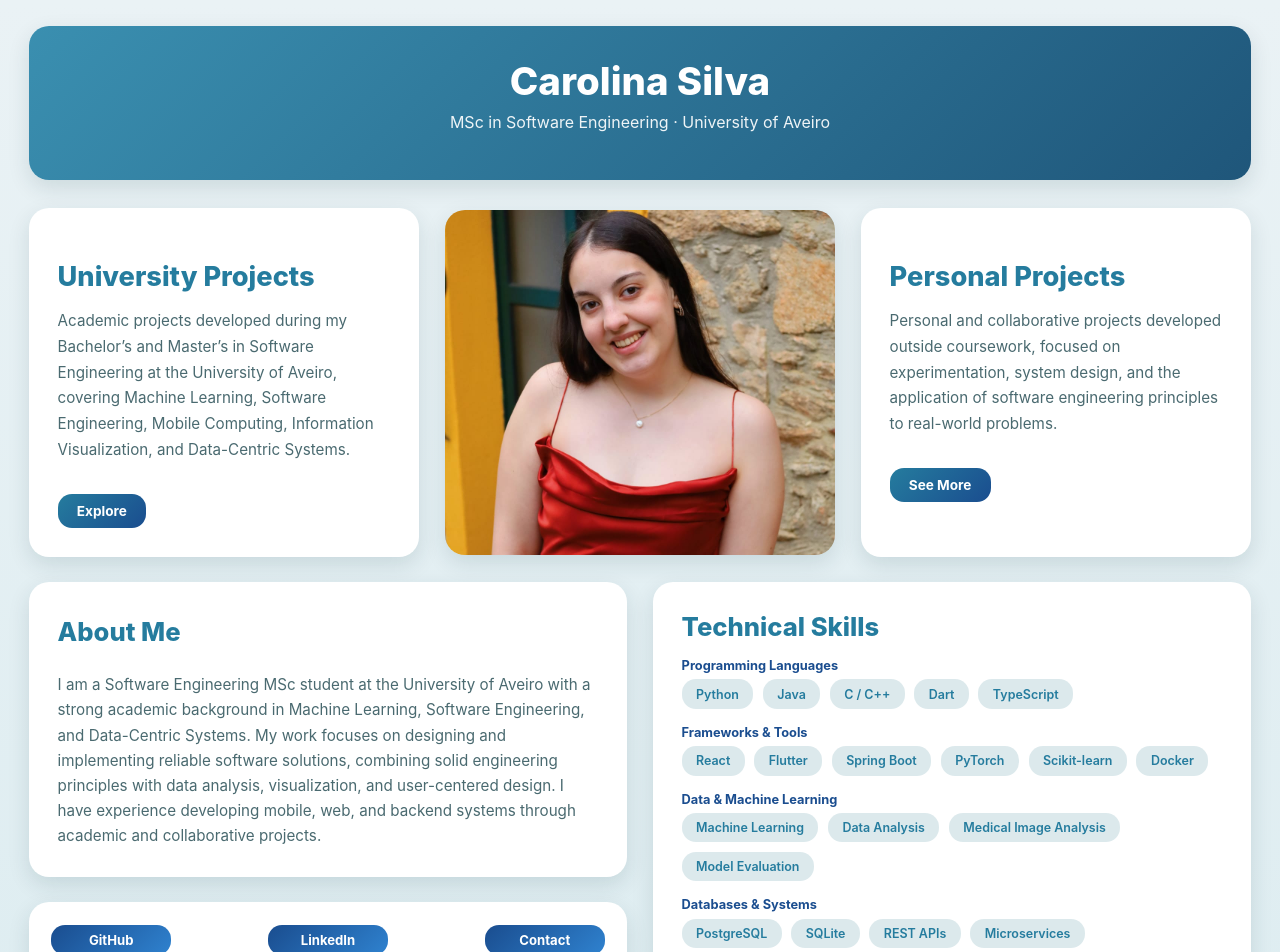
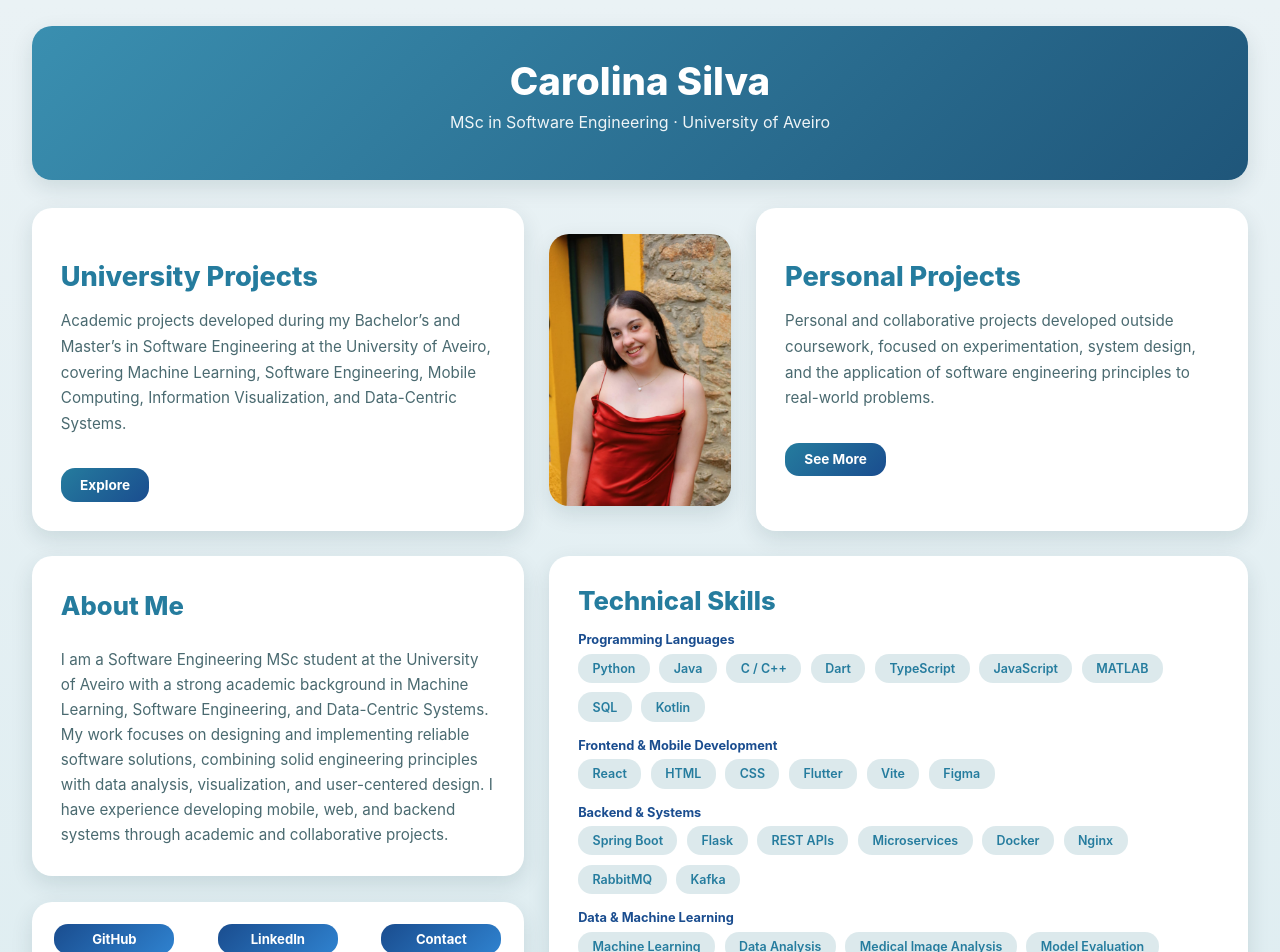
Before and after one commit to carolinaspsilva2004/carolinaspsilva2004.github.io, a React (Vite) app in the folder my-app/: page / in a window 1280 px wide. Shown: the top 952 px of the page. Built offline with nearby package versions, Linux system fonts and the light colour scheme.

Commit message:
home page done

```diff
--- a/my-app/src/pages/Home.tsx
+++ b/my-app/src/pages/Home.tsx
@@ -89,9 +89,11 @@ export default function Home() {
                     </div>
                 </div>
                 {/* SKILLS */}
+                {/* SKILLS */}
                 <div className="card skills grid-skills">
                     <h3>Technical Skills</h3>
 
+                    {/* PROGRAMMING LANGUAGES */}
                     <div className="skills-section">
                         <strong>Programming Languages</strong>
                         <div className="skills-grid">
@@ -100,21 +102,42 @@ export default function Home() {
                             <span>C / C++</span>
                             <span>Dart</span>
                             <span>TypeScript</span>
+                            <span>JavaScript</span>
+                            <span>MATLAB</span>
+                            <span>SQL</span>
+                            <span>Kotlin</span>
                         </div>
                     </div>
 
+                    {/* FRONTEND & MOBILE */}
                     <div className="skills-section">
-                        <strong>Frameworks & Tools</strong>
+                        <strong>Frontend & Mobile Development</strong>
                         <div className="skills-grid">
                             <span>React</span>
+                            <span>HTML</span>
+                            <span>CSS</span>
                             <span>Flutter</span>
-                            <span>Spring Boot</span>
-                            <span>PyTorch</span>
-                            <span>Scikit-learn</span>
-                            <span>Docker</span>
+                            <span>Vite</span>
+                            <span>Figma</span>
                         </div>
                     </div>
 
+                    {/* BACKEND & SYSTEMS */}
+                    <div className="skills-section">
+                        <strong>Backend & Systems</strong>
+                        <div className="skills-grid">
+                            <span>Spring Boot</span>
+                            <span>Flask</span>
+                            <span>REST APIs</span>
+                            <span>Microservices</span>
+                            <span>Docker</span>
+                            <span>Nginx</span>
+                            <span>RabbitMQ</span>
+                            <span>Kafka</span>
+                        </div>
+                    </div>
+
+                    {/* DATA & MACHINE LEARNING */}
                     <div className="skills-section">
                         <strong>Data & Machine Learning</strong>
                         <div className="skills-grid">
@@ -122,19 +145,25 @@ export default function Home() {
                             <span>Data Analysis</span>
                             <span>Medical Image Analysis</span>
                             <span>Model Evaluation</span>
+                            <span>PyTorch</span>
+                            <span>Scikit-learn</span>
                         </div>
                     </div>
 
+                    {/* DATABASES & DEVOPS */}
                     <div className="skills-section">
-                        <strong>Databases & Systems</strong>
+                        <strong>Databases & DevOps</strong>
                         <div className="skills-grid">
                             <span>PostgreSQL</span>
+                            <span>MySQL</span>
+                            <span>MongoDB</span>
                             <span>SQLite</span>
-                            <span>REST APIs</span>
-                            <span>Microservices</span>
+                            <span>Terraform</span>
+                            <span>GitHub</span>
                         </div>
                     </div>
                 </div>
+
             </section>
         </main>
     );
--- a/my-app/src/styles/Home.css
+++ b/my-app/src/styles/Home.css
@@ -47,9 +47,10 @@ img {
    HOME CONTAINER
    ========================= */
 .home {
-  max-width: 1280px;
-  margin: 0 auto;
-  padding: 1.6rem 1.8rem 2.4rem;
+  width: 100%;
+  max-width: none;              /* 🔑 REMOVE o limite */
+  margin: 0;
+  padding: 1.6rem 2.5vw 2.4rem; /* padding fluido */
   display: flex;
   flex-direction: column;
   gap: 1.8rem;
@@ -84,7 +85,7 @@ img {
    ========================= */
 .home-grid {
   display: grid;
-  grid-template-columns: repeat(6, 1fr);
+  grid-template-columns: repeat(12, 1fr); /* 🔑 mais controlo */
   gap: 1.6rem;
   align-items: stretch;
 }
@@ -92,29 +93,16 @@ img {
 /* =========================
    GRID AREAS / TAMANHOS
    ========================= */
-.grid-university {
-  grid-column: span 2;
-}
+.grid-university { grid-column: span 5; }
+.grid-photo      { grid-column: span 2; }
+.grid-personal   { grid-column: span 5; }
 
-.grid-photo {
-  grid-column: span 2;
-}
-
-.grid-personal {
-  grid-column: span 2;
-}
-
-
-.grid-skills {
-  align-self: start;
-  grid-column: span 3;
-}
-
+.stack-left      { grid-column: span 5; }
+.grid-skills     { grid-column: span 7; }
 /* =========================
    LEFT COLUMN (ABOUT + LINKS)
    ========================= */
 .stack-left {
-  grid-column: span 3;
   display: flex;
   flex-direction: column;
   gap: 1.6rem;
```
